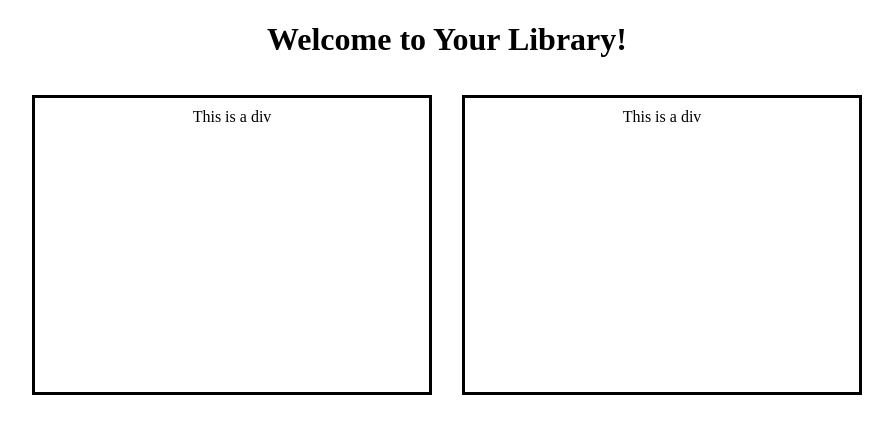
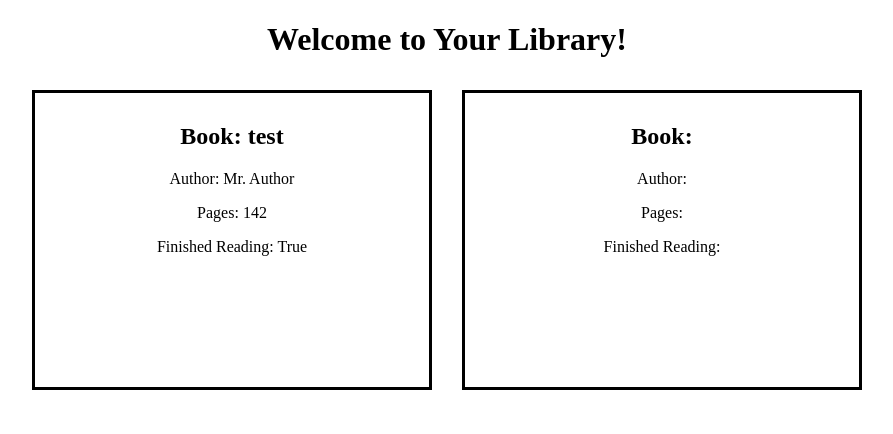
Before and after one commit to bollinca/library-react-version, a React (Create React App) app: page / in a window 1280 px wide. Shown: the top 434 px of the page, without its empty margins (193-1086 px from the left). Built offline with nearby package versions, Linux system fonts and the light colour scheme.

Commit message:
Create book props and use for display

```diff
--- a/src/App.js
+++ b/src/App.js
@@ -1,18 +1,33 @@
-import React from 'react';
+import React, { Component } from 'react';
 import './App.css';
 
 import BookCard from './BookCard/BookCard.js'
 
-function App() {
+class App extends Component {
+  state = {
+    books: [
+      {title: "test",
+       author: 'Mr. Author',
+       pages: '142',
+       readStatus: 'True'}
+    ]
+  }
+
+  render() {
     return (
       <div className="App">
         <header>
           <h1>Welcome to Your Library!</h1>
-        <BookCard />
+          <BookCard
+            title={this.state.books[0].title}
+            author={this.state.books[0].author}
+            pages={this.state.books[0].pages}
+            readStatus={this.state.books[0].readStatus} />
           <BookCard />
         </header>
       </div>
     );
   }
+}
 
 export default App;
--- a/src/BookCard/BookCard.css
+++ b/src/BookCard/BookCard.css
@@ -3,6 +3,6 @@
   width: 400px;
   height: 300px;
   display: inline-block;
-  margin: 15px;
+  margin: 10px 15px 15px 15px;
   padding: 10px;
 }
--- a/src/BookCard/BookCard.js
+++ b/src/BookCard/BookCard.js
@@ -4,7 +4,10 @@ import './BookCard.css';
 const bookCard = (props) => {
   return (
     <div className='BookCard'>
-      This is a div
+      <h2>Book: {props.title}</h2>
+      <p>Author: {props.author}</p>
+      <p>Pages: {props.pages}</p>
+      <p>Finished Reading: {props.readStatus}</p>
     </div>
   )
 }
```
Lines whose indentation alone changed are shown as unchanged.
